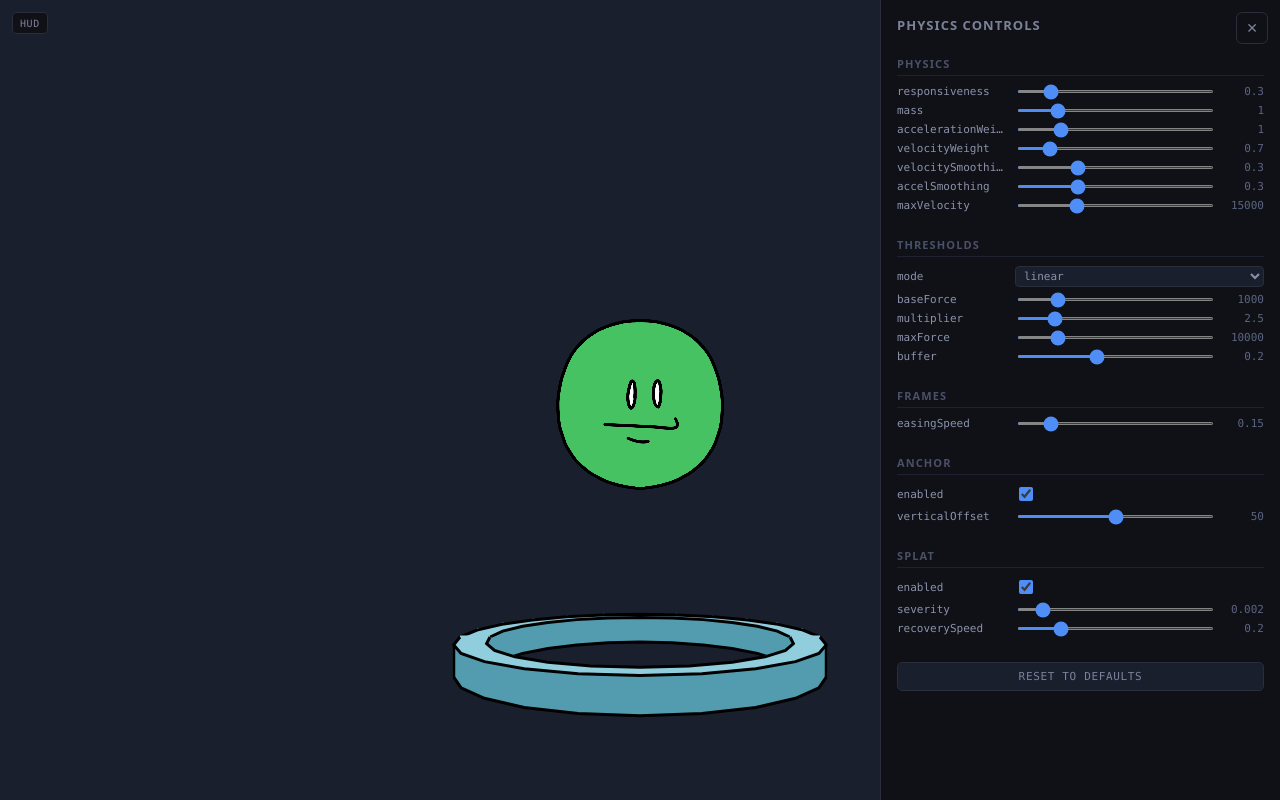
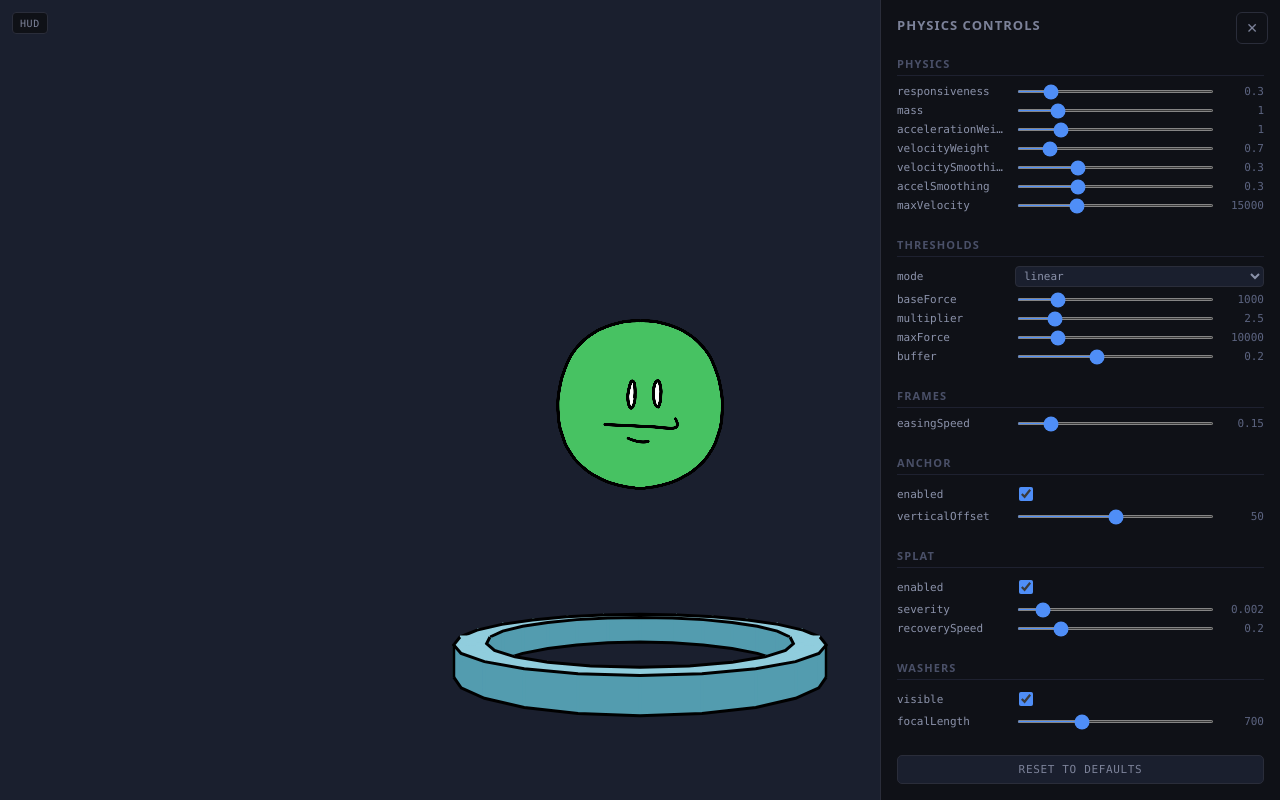
Before and after one commit to cbmitchell/scroll-physics-animation, a React (Vite) app: page / in a window 1280 px wide. Built offline with nearby package versions, Linux system fonts and the light colour scheme.

Commit message:
Add controls for washers

```diff
--- a/src/App.tsx
+++ b/src/App.tsx
@@ -15,6 +15,7 @@ const PAGE_HEIGHT = 500 // dvh units
 const NUM_RINGS = 5
 const PHYSICS_IMAGE_PATH = '/images/physics_animation_frames/'
 const PHYSICS_NUM_FRAMES = 10
+const DEFAULT_FOCAL_LENGTH = 700
 
 export default function App() {
   const scrollContainerRef = useRef<HTMLDivElement>(null)
@@ -24,6 +25,9 @@ export default function App() {
   })
   const [controlsOpen, setControlsOpen] = useState(true)
   const [hudOpen, setHudOpen] = useState(false)
+  const [washersVisible, setWashersVisible] = useState(true)
+  const [washerFocalLength, setWasherFocalLength] =
+    useState(DEFAULT_FOCAL_LENGTH)
 
   function set<K extends keyof TunableOpts>(key: K, value: TunableOpts[K]) {
     setTunableOpts((prev) => ({ ...prev, [key]: value }))
@@ -34,11 +38,13 @@ export default function App() {
       {/* ── Scrollable scene ── */}
       <div className="scene" ref={scrollContainerRef}>
         <div className="page" style={{ height: `${PAGE_HEIGHT}dvh` }}>
-          {Array.from({ length: NUM_RINGS }, (_, i) => (
+          {washersVisible &&
+            Array.from({ length: NUM_RINGS }, (_, i) => (
               <ViewportWasher
                 key={i}
                 zBack={999}
                 zFront={1001}
+                focalLength={washerFocalLength}
                 style={{
                   position: 'absolute',
                   left: '50%',
@@ -209,9 +215,29 @@ export default function App() {
             />
           </Section>
 
+          <Section title="Washers">
+            <Toggle
+              label="visible"
+              value={washersVisible}
+              onChange={setWashersVisible}
+            />
+            <Slider
+              label="focalLength"
+              value={washerFocalLength}
+              min={100}
+              max={2000}
+              step={10}
+              onChange={setWasherFocalLength}
+            />
+          </Section>
+
           <button
             className="reset-btn"
-            onClick={() => setTunableOpts({ ...TUNABLE_DEFAULTS })}
+            onClick={() => {
+              setTunableOpts({ ...TUNABLE_DEFAULTS })
+              setWashersVisible(true)
+              setWasherFocalLength(DEFAULT_FOCAL_LENGTH)
+            }}
           >
             Reset to defaults
           </button>
--- a/src/components/ViewportWasher.tsx
+++ b/src/components/ViewportWasher.tsx
@@ -9,8 +9,8 @@ const INNER_R = 150
 const DEPTH = 30
 const SEGMENTS = 24
 
-// Simulated focal length for the perspective projection. Higher = less distortion.
-const PERSPECTIVE = 700
+// Default simulated focal length for the perspective projection. Higher = less distortion.
+const DEFAULT_FOCAL_LENGTH = 700
 
 // Face colours: top and bottom annular rings each have their own colour;
 // outer and inner cylindrical walls each have their own.
@@ -187,9 +187,10 @@ function project(
   oy: number,
   cx: number,
   cy: number,
+  perspective: number,
 ): [number, number] {
   // scale < 1 for points behind centre (positive Z), > 1 for points in front (negative Z)
-  const scale = PERSPECTIVE / (PERSPECTIVE + v[2])
+  const scale = perspective / (perspective + v[2])
   return [cx + (v[0] - ox) * scale + ox, cy + (v[1] - oy) * scale + oy]
 }
 
@@ -215,6 +216,7 @@ function drawFaces(
   drawFlatEdges = false,
   colorTop?: string,
   colorBot?: string,
+  perspective = DEFAULT_FOCAL_LENGTH,
 ) {
   const cx = ctx.canvas.width / 2
   const cy = ctx.canvas.height / 2
@@ -223,7 +225,7 @@ function drawFaces(
 
   const visible = faces
     .map((face) => {
-      const proj = face.verts.map((v) => project(v, ox, oy, cx, cy)) as [
+      const proj = face.verts.map((v) => project(v, ox, oy, cx, cy, perspective)) as [
         number,
         number,
       ][]
@@ -283,9 +285,9 @@ function drawFaces(
   const Y_T = -DEPTH / 2,
     Y_B = DEPTH / 2
   const nzOf = (v0: Vec3, v1: Vec3, v2: Vec3) => {
-    const p0 = project(v0, ox, oy, cx, cy)
-    const p1 = project(v1, ox, oy, cx, cy)
-    const p2 = project(v2, ox, oy, cx, cy)
+    const p0 = project(v0, ox, oy, cx, cy, perspective)
+    const p1 = project(v1, ox, oy, cx, cy, perspective)
+    const p2 = project(v2, ox, oy, cx, cy, perspective)
     return (p1[0] - p0[0]) * (p2[1] - p0[1]) - (p1[1] - p0[1]) * (p2[0] - p0[0])
   }
   // Top ring winding: outer-i, outer-j, inner-j (matches buildHalf top strip)
@@ -320,7 +322,7 @@ function drawFaces(
     // neighbouring wall face is also culled — nothing on either side to show.
     if (!ringFacing && seam.skipWhenHidden) continue
 
-    const proj = seam.verts.map((v) => project(v, ox, oy, cx, cy))
+    const proj = seam.verts.map((v) => project(v, ox, oy, cx, cy, perspective))
 
     // For flat edge drawing: scan the outer seams (identified by !skipWhenHidden
     // on the front canvas) for their screen-space left/right extremes.
@@ -435,6 +437,7 @@ function WasherCanvas({
   drawFlatEdges = false,
   colorTop,
   colorBot,
+  focalLength = DEFAULT_FOCAL_LENGTH,
 }: {
   faces: Face[]
   seams: Seam[]
@@ -442,17 +445,32 @@ function WasherCanvas({
   drawFlatEdges?: boolean
   colorTop?: string
   colorBot?: string
+  focalLength?: number
 }) {
   const canvasRef = useRef<HTMLCanvasElement>(null)
   const wrapperRef = useRef<HTMLDivElement>(null)
+  const posRef = useRef({ ox: 0, oy: 0 })
+  const focalLengthRef = useRef(focalLength)
 
   useViewportOrigin(wrapperRef, (ox, oy) => {
+    posRef.current = { ox, oy }
     const canvas = canvasRef.current
     if (!canvas) return
     const ctx = canvas.getContext('2d')
     if (!ctx) return
-    drawFaces(ctx, faces, seams, ox, oy, drawFlatEdges, colorTop, colorBot)
+    drawFaces(ctx, faces, seams, ox, oy, drawFlatEdges, colorTop, colorBot, focalLengthRef.current)
   })
+
+  // Redraw when focalLength changes (the RAF loop only fires on position change)
+  useEffect(() => {
+    focalLengthRef.current = focalLength
+    const canvas = canvasRef.current
+    if (!canvas) return
+    const ctx = canvas.getContext('2d')
+    if (!ctx) return
+    const { ox, oy } = posRef.current
+    drawFaces(ctx, faces, seams, ox, oy, drawFlatEdges, colorTop, colorBot, focalLength)
+  }, [focalLength]) // intentionally omitting faces/seams/drawFlatEdges/colorTop/colorBot — module-level constants or stable props
 
   // Keep canvas pixel dimensions in sync with the wrapper's layout size.
   // (Assigning canvas.width/height also clears the canvas, so the next RAF
@@ -505,6 +523,8 @@ export interface ViewportWasherProps {
   colorTop?: string
   /** Override color for the bottom annular ring face. */
   colorBot?: string
+  /** Simulated focal length for perspective projection. Higher = less distortion (default: 700). */
+  focalLength?: number
 }
 
 export function ViewportWasher({
@@ -513,6 +533,7 @@ export function ViewportWasher({
   zFront = Z_FRONT,
   colorTop,
   colorBot,
+  focalLength,
 }: ViewportWasherProps = {}) {
   const wrapperStyle: CSSProperties = {
     position: 'absolute',
@@ -531,6 +552,7 @@ export function ViewportWasher({
           zIndex={0}
           colorTop={colorTop}
           colorBot={colorBot}
+          focalLength={focalLength}
         />
       </div>
       <div style={{ ...wrapperStyle, zIndex: zFront }}>
@@ -541,6 +563,7 @@ export function ViewportWasher({
           zIndex={0}
           colorTop={colorTop}
           colorBot={colorBot}
+          focalLength={focalLength}
         />
       </div>
     </>
```
Lines whose indentation alone changed are shown as unchanged.
